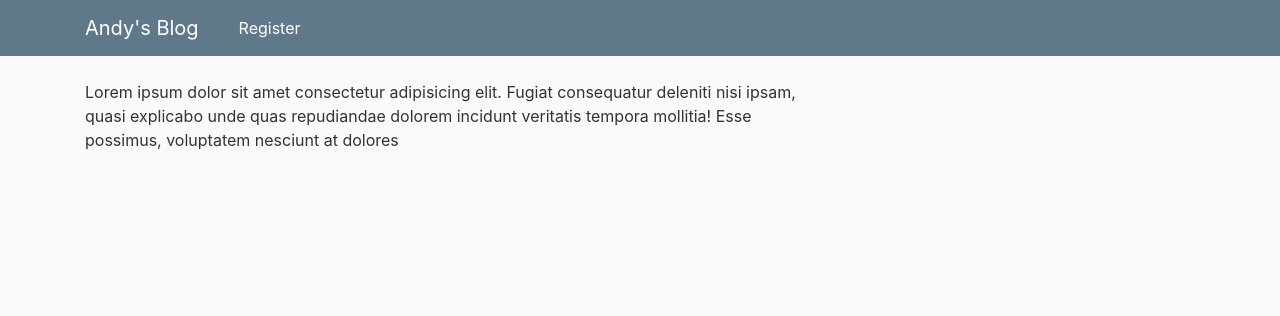
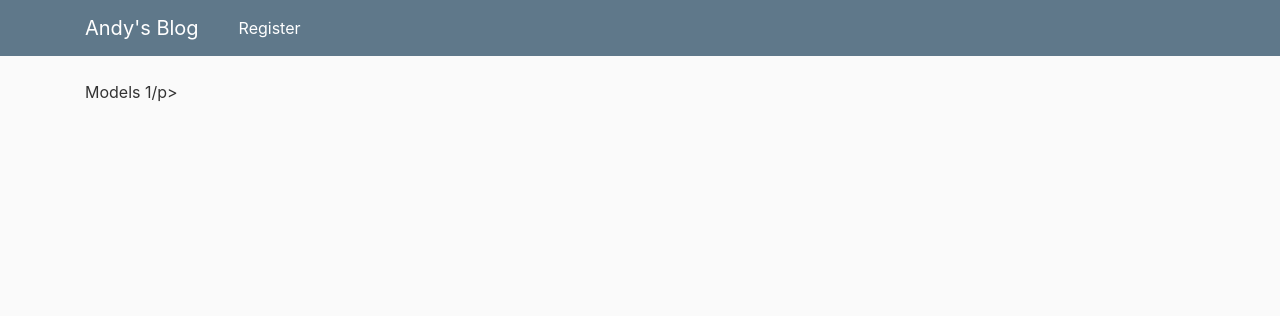
Before and after one commit to bhavyakundra/Blog-Site, a Flask app: page /models in a window 1280 px wide. Shown: the top 316 px of the page. Run offline with Flask 2, Linux system fonts and the light colour scheme; parts of the project's set-up code (start-up, migrations or seed data) failed here and were passed over; some libraries are stand-ins or nearby versions.

Commit message:
Update models.html

```diff
--- a/flask_blog_andy/flaskblog/templates/models.html
+++ b/flask_blog_andy/flaskblog/templates/models.html
@@ -1,4 +1,4 @@
 {% extends "layout.html" %}
 {% block content %}
-       <p>Lorem ipsum dolor sit amet consectetur adipisicing elit. Fugiat consequatur deleniti nisi ipsam, quasi explicabo unde quas repudiandae dolorem incidunt veritatis tempora mollitia! Esse possimus, voluptatem nesciunt at dolores</p>
+       <p>Models 1/p>
    {% endblock content %}
```
